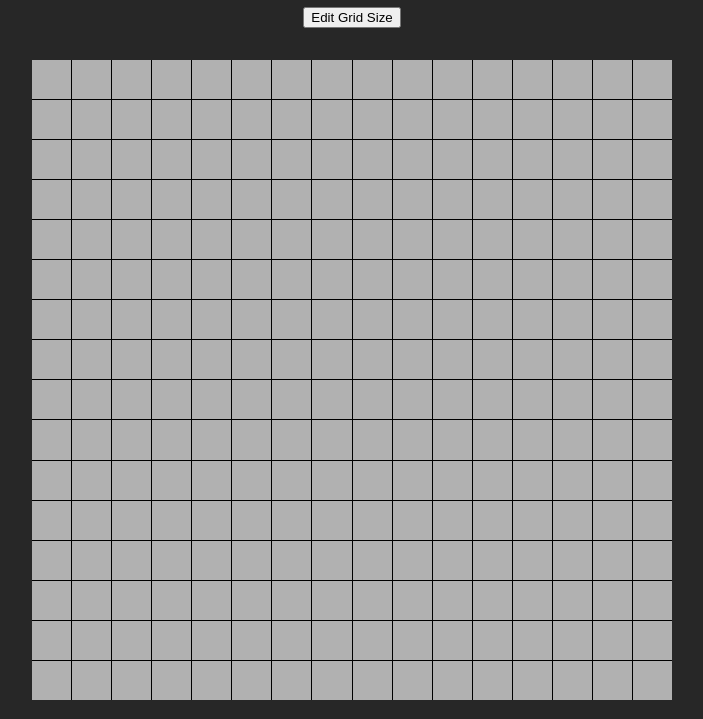
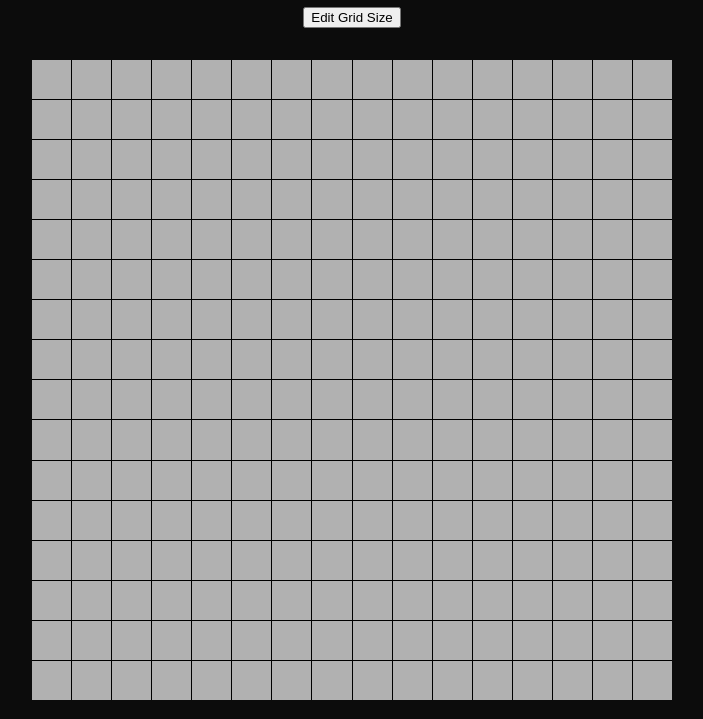
Before and after one commit to chrislae-garcia/etch-a-sketch, a plain HTML site: page index.html in a window 1280 px wide. Shown: the part 81-800 px from the top of the page, without its empty margins (288-991 px from the left). Drawn offline with Linux system fonts and the light colour scheme.

Commit message:
Update bg color of body

```diff
--- a/style.css
+++ b/style.css
@@ -2,7 +2,7 @@ body {
   display: flex;
   flex-direction: column;
   align-items: center;
-  background-color: rgb(39, 39, 39);
+  background-color: rgb(12, 12, 12);
   color:rgb(177, 177, 177)
 }
 
```
